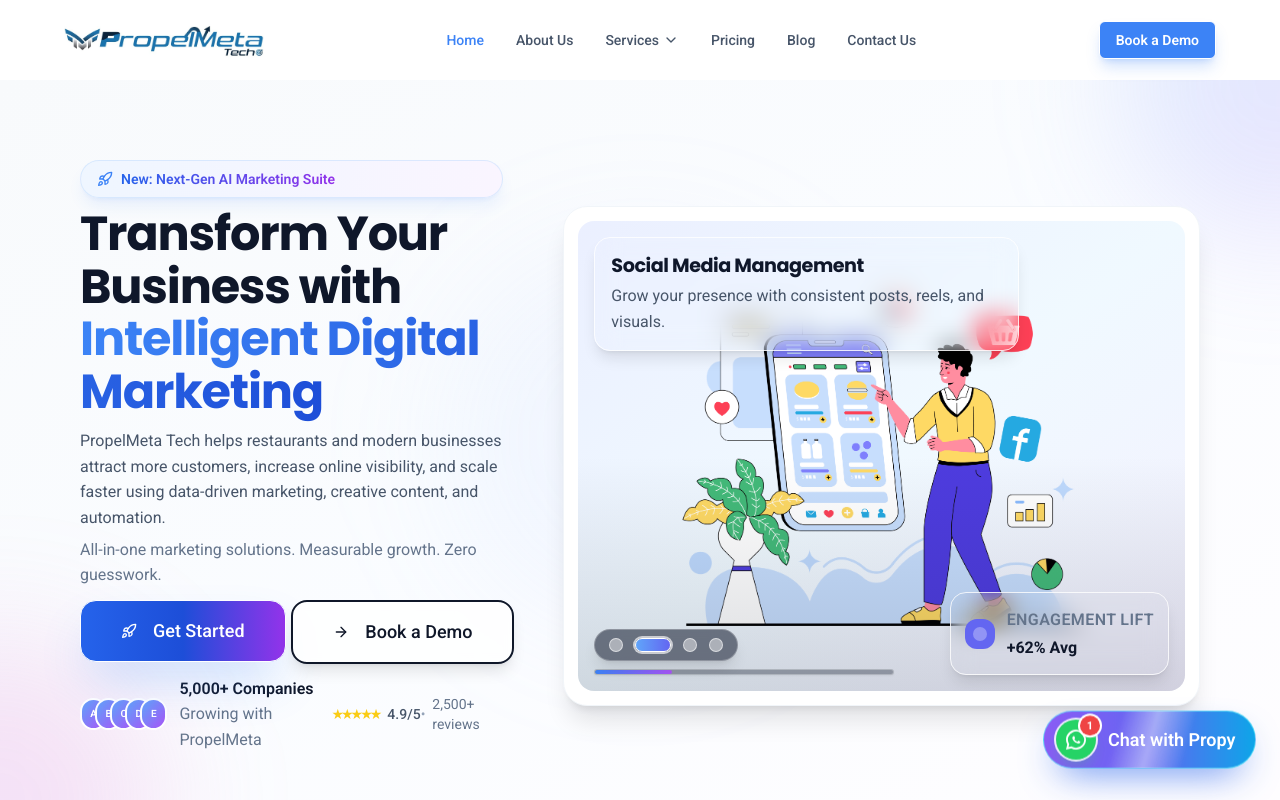
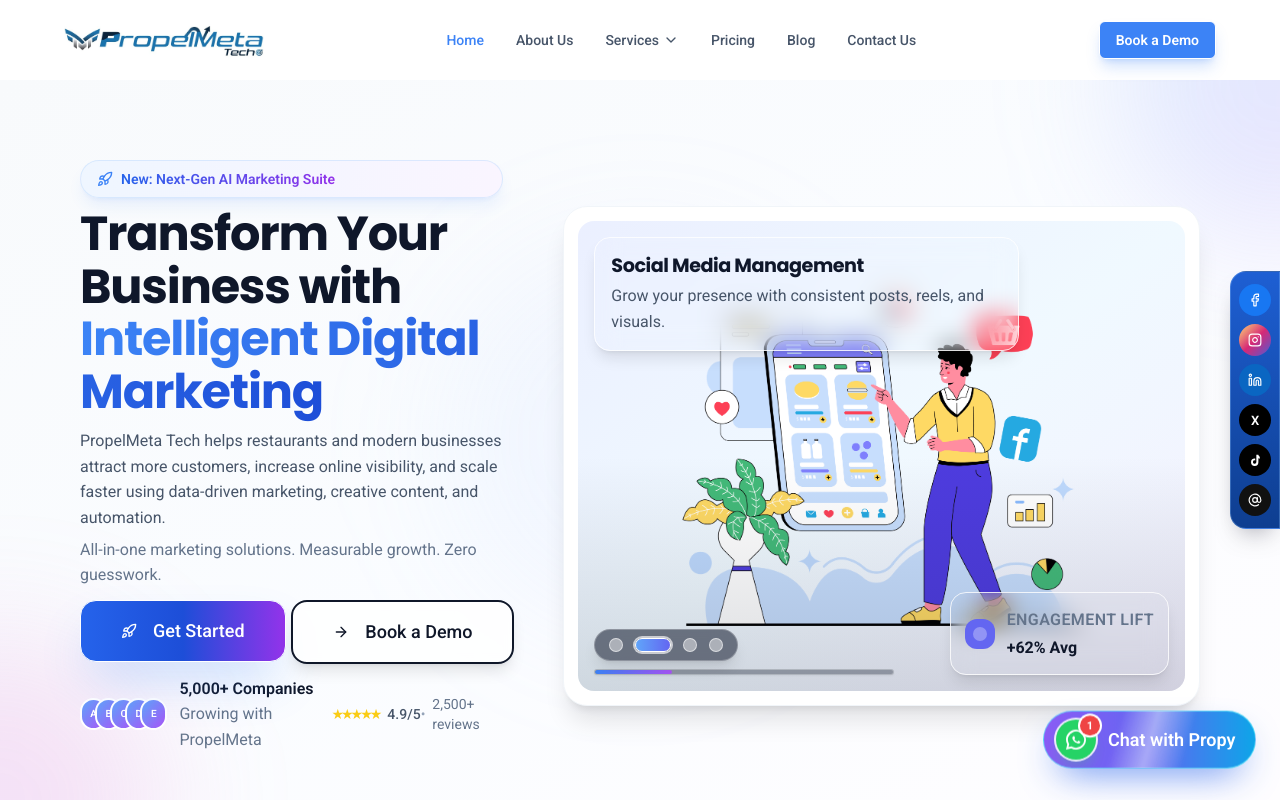
Before and after one commit to propelmetatech/propelmeta, a React (Vite) app in the folder client/: page / in a window 1280 px wide. Shown: the top 800 px of the page. Built offline with nearby package versions, Linux system fonts and the light colour scheme; a web font is replaced by a local one.

Commit message:
changes in icons

```diff
--- a/client/src/components/Layout.tsx
+++ b/client/src/components/Layout.tsx
@@ -8,10 +8,6 @@ import {
   Code2,
   Search,
   Headphones,
-  Facebook,
-  Instagram,
-  Linkedin,
-  AtSign,
 } from 'lucide-react';
 import { useState, useEffect } from 'react';
 import { Button } from '@/components/ui/button';
@@ -27,6 +23,7 @@ import {
   DropdownMenuTrigger,
 } from '@/components/ui/dropdown-menu';
 import { WhatsAppFloatingButton } from '@/components/WhatsAppFloatingButton';
+import { SocialFloatingBar } from '@/components/SocialFloatingBar';
 
 export function Layout({ children }: { children: React.ReactNode }) {
   const [isScrolled, setIsScrolled] = useState(false);
@@ -570,65 +567,10 @@ export function Layout({ children }: { children: React.ReactNode }) {
                 <h4 className="mb-4 font-semibold uppercase tracking-[0.14em] text-slate-900">
                   Connect
                 </h4>
-                <ul className="grid w-fit grid-cols-2 gap-1">
-                  <li>
-                    <a
-                      href="https://www.facebook.com/share/1HJAAhoL3y/"
-                      target="_blank"
-                      rel="noreferrer"
-                      aria-label="Facebook"
-                      className="inline-flex h-11 w-11 items-center justify-center rounded-full bg-[#1877F2] text-white shadow-md ring-1 ring-[#1877F2]/40 transition-all duration-200 hover:-translate-y-0.5 hover:shadow-lg"
-                    >
-                      <Facebook className="h-5 w-5" />
-                    </a>
-                  </li>
-                  <li>
-                    <a
-                      href="https://www.instagram.com/propelmeta_tech?igsh=eGd0ZXFkb2syenBx"
-                      target="_blank"
-                      rel="noreferrer"
-                      aria-label="Instagram"
-                      className="inline-flex h-11 w-11 items-center justify-center rounded-full bg-[radial-gradient(circle_at_30%_107%,#fdf497_0%,#fdf497_5%,#fd5949_45%,#d6249f_60%,#285AEB_90%)] text-white shadow-md ring-1 ring-black/10 transition-all duration-200 hover:-translate-y-0.5 hover:shadow-lg"
-                    >
-                      <Instagram className="h-5 w-5" />
-                    </a>
-                  </li>
-                  <li>
-                    <a
-                      href="https://www.linkedin.com/company/propelmeta-tech/"
-                      target="_blank"
-                      rel="noreferrer"
-                      aria-label="LinkedIn"
-                      className="inline-flex h-11 w-11 items-center justify-center rounded-full bg-[#0A66C2] text-white shadow-md ring-1 ring-[#0A66C2]/40 transition-all duration-200 hover:-translate-y-0.5 hover:shadow-lg"
-                    >
-                      <Linkedin className="h-5 w-5" />
-                    </a>
-                  </li>
-                  <li>
-                    <a
-                      href="https://x.com/propelmeta_tech"
-                      target="_blank"
-                      rel="noreferrer"
-                      aria-label="X"
-                      className="inline-flex h-11 w-11 items-center justify-center rounded-full bg-black text-white shadow-md ring-1 ring-black/20 transition-all duration-200 hover:-translate-y-0.5 hover:shadow-lg"
-                    >
-                      <span className="text-base font-semibold leading-none">
-                        X
-                      </span>
-                    </a>
-                  </li>
-                  <li>
-                    <a
-                      href="https://www.threads.com/@propelmeta_tech"
-                      target="_blank"
-                      rel="noreferrer"
-                      aria-label="Threads"
-                      className="inline-flex h-11 w-11 items-center justify-center rounded-full bg-[#111111] text-white shadow-md ring-1 ring-black/20 transition-all duration-200 hover:-translate-y-0.5 hover:shadow-lg"
-                    >
-                      <AtSign className="h-5 w-5" />
-                    </a>
-                  </li>
-                </ul>
+                <p className="max-w-[220px] text-sm text-slate-600">
+                  Follow our social channels using the floating social icons on
+                  the right side.
+                </p>
               </div>
             </div>
 
@@ -647,6 +589,7 @@ export function Layout({ children }: { children: React.ReactNode }) {
         </div>
       </footer>
 
+      <SocialFloatingBar />
       <WhatsAppFloatingButton />
     </div>
   );
--- /dev/null
+++ b/client/src/components/SocialFloatingBar.tsx
@@ -0,0 +1,76 @@
+import { AtSign, Facebook, Instagram, Linkedin } from 'lucide-react';
+
+const socialLinks = [
+  {
+    label: 'Facebook',
+    href: 'https://www.facebook.com/share/1HJAAhoL3y/',
+    icon: <Facebook className="h-3.5 w-3.5 text-white" />,
+    className: 'bg-[#1877F2]',
+  },
+  {
+    label: 'Instagram',
+    href: 'https://www.instagram.com/propelmeta_tech?igsh=eGd0ZXFkb2syenBx',
+    icon: <Instagram className="h-3.5 w-3.5 text-white" />,
+    className: 'bg-gradient-to-br from-[#FEDA75] via-[#D62976] to-[#4F5BD5]',
+  },
+  {
+    label: 'LinkedIn',
+    href: 'https://www.linkedin.com/company/propelmeta-tech/',
+    icon: <Linkedin className="h-3.5 w-3.5 text-white" />,
+    className: 'bg-[#0A66C2]',
+  },
+  {
+    label: 'X',
+    href: 'https://x.com/propelmeta_tech',
+    icon: (
+      <span className="text-[13px] font-semibold leading-none text-white">
+        X
+      </span>
+    ),
+    className: 'bg-black',
+  },
+  {
+    label: 'TikTok',
+    href: 'https://www.tiktok.com/@propelmeta_tech',
+    icon: (
+      <svg
+        viewBox="0 0 24 24"
+        aria-hidden="true"
+        className="h-3.5 w-3.5 fill-white"
+      >
+        <path d="M14.5 3h3.2c.3 1.4 1.2 2.7 2.5 3.4v3.3a8 8 0 0 1-2.4-.8v6.9a6.3 6.3 0 1 1-6.3-6.3c.3 0 .6 0 .9.1v3.3a2.9 2.9 0 1 0 1.9 2.7V3Z" />
+      </svg>
+    ),
+    className: 'bg-[#010101]',
+  },
+  {
+    label: 'Threads',
+    href: 'https://www.threads.com/@propelmeta_tech',
+    icon: <AtSign className="h-3.5 w-3.5 text-white" />,
+    className: 'bg-[#111111]',
+  },
+];
+
+export function SocialFloatingBar() {
+  return (
+    <div className="fixed right-0 top-1/2 z-[74] -translate-y-1/2">
+      <div className="rounded-l-2xl border border-blue-300/30 bg-gradient-to-b from-[#1E5FD3] to-[#0E3E90] px-2 py-3 shadow-[0_14px_28px_-16px_rgba(2,6,23,0.75)] backdrop-blur-sm">
+        <ul className="flex flex-col items-center gap-2">
+          {socialLinks.map((item) => (
+            <li key={item.label}>
+              <a
+                href={item.href}
+                target="_blank"
+                rel="noreferrer"
+                aria-label={item.label}
+                className={`inline-flex h-8 w-8 items-center justify-center rounded-full transition-transform duration-200 hover:-translate-y-0.5 hover:brightness-110 ${item.className}`}
+              >
+                {item.icon}
+              </a>
+            </li>
+          ))}
+        </ul>
+      </div>
+    </div>
+  );
+}
```
